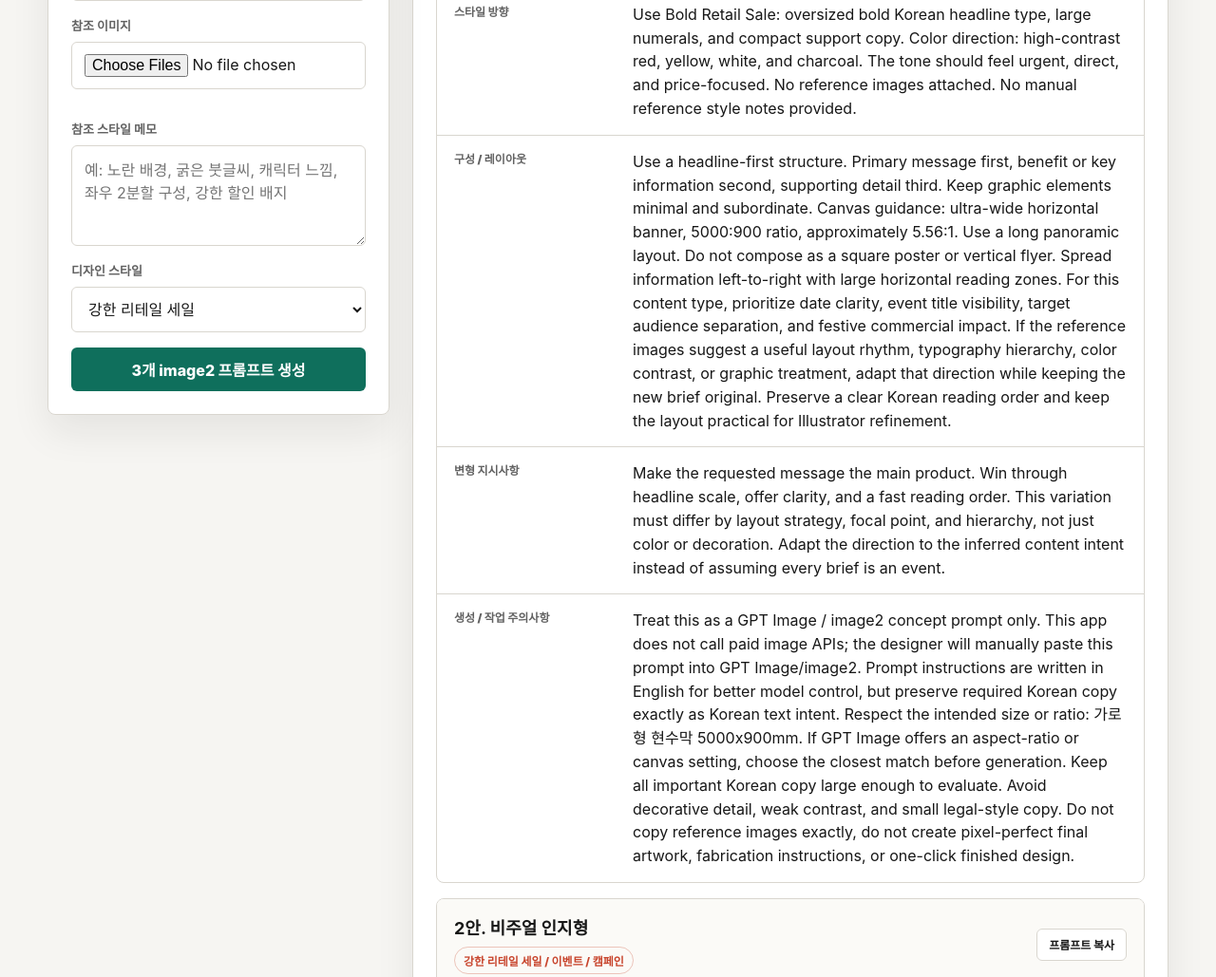
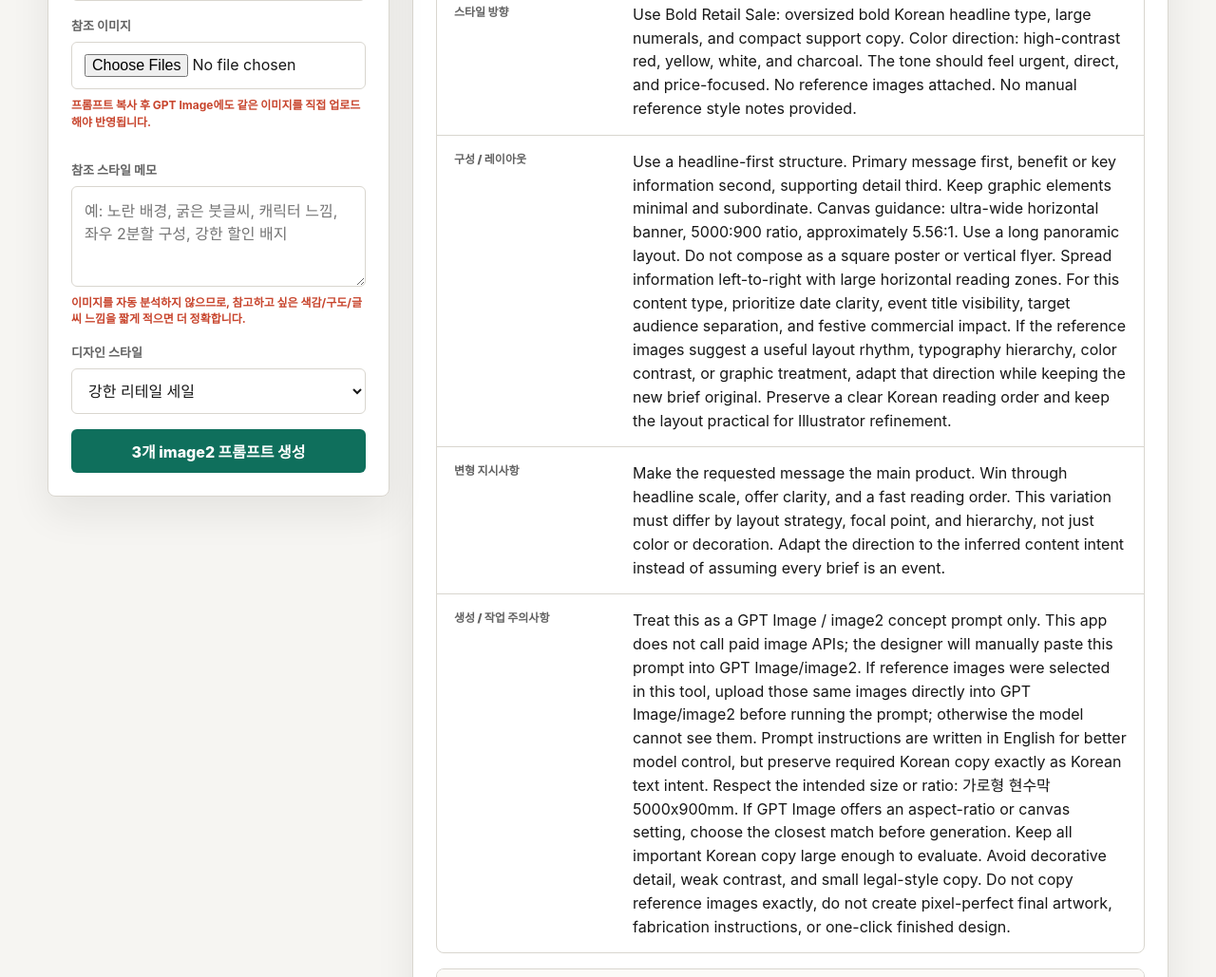
Before and after one commit to samwonad/samwonprompt, a plain HTML site: page prototype/index.html in a window 1280 px wide. Shown: the part 519-1548 px from the top of the page at 95% size. Drawn offline with Linux system fonts and the light colour scheme.

Commit message:
Clarify reference image workflow

```diff
--- a/prototype/app.js
+++ b/prototype/app.js
@@ -236,7 +236,7 @@ function createPromptVariation(
   const ratioGuidance = getRatioGuidance(targetSize);
   const referenceSummary =
     referenceFiles.length > 0
-      ? `Reference images attached by the user: ${referenceFiles.join(", ")}. Use them only as style and composition references, not as assets to copy exactly.`
+      ? `The user has selected ${referenceFiles.length} reference image(s) in the prompt tool. The designer must upload the same reference image(s) directly into GPT Image/image2 together with this prompt. Analyze the uploaded reference image(s) for style, composition, typography hierarchy, color contrast, visual energy, and commercial layout direction. Use them only as references, not as assets to copy exactly.`
       : "No reference images attached.";
   const referenceDirection =
     referenceNotes.length > 0
@@ -270,7 +270,7 @@ function createPromptVariation(
       {
         name: "production notes",
         label: "\uc0dd\uc131 / \uc791\uc5c5 \uc8fc\uc758\uc0ac\ud56d",
-        text: `Treat this as a GPT Image / image2 concept prompt only. This app does not call paid image APIs; the designer will manually paste this prompt into GPT Image/image2. Prompt instructions are written in English for better model control, but preserve required Korean copy exactly as Korean text intent. Respect the intended size or ratio: ${targetSize}. If GPT Image offers an aspect-ratio or canvas setting, choose the closest match before generation. Keep all important Korean copy large enough to evaluate. Avoid ${style.avoid}. Do not copy reference images exactly, do not create pixel-perfect final artwork, fabrication instructions, or one-click finished design.`,
+        text: `Treat this as a GPT Image / image2 concept prompt only. This app does not call paid image APIs; the designer will manually paste this prompt into GPT Image/image2. If reference images were selected in this tool, upload those same images directly into GPT Image/image2 before running the prompt; otherwise the model cannot see them. Prompt instructions are written in English for better model control, but preserve required Korean copy exactly as Korean text intent. Respect the intended size or ratio: ${targetSize}. If GPT Image offers an aspect-ratio or canvas setting, choose the closest match before generation. Keep all important Korean copy large enough to evaluate. Avoid ${style.avoid}. Do not copy reference images exactly, do not create pixel-perfect final artwork, fabrication instructions, or one-click finished design.`,
       },
     ],
   };
--- a/prototype/index.html
+++ b/prototype/index.html
@@ -50,6 +50,7 @@
           <label class="field">
             <span>참조 이미지</span>
             <input id="reference-images" name="referenceImages" type="file" accept="image/*" multiple />
+            <small>프롬프트 복사 후 GPT Image에도 같은 이미지를 직접 업로드해야 반영됩니다.</small>
           </label>
 
           <div id="reference-preview" class="reference-preview" aria-live="polite"></div>
@@ -62,6 +63,7 @@
               rows="4"
               placeholder="예: 노란 배경, 굵은 붓글씨, 캐릭터 느낌, 좌우 2분할 구성, 강한 할인 배지"
             ></textarea>
+            <small>이미지를 자동 분석하지 않으므로, 참고하고 싶은 색감/구도/글씨 느낌을 짧게 적으면 더 정확합니다.</small>
           </label>
 
           <label class="field">
--- a/prototype/styles.css
+++ b/prototype/styles.css
@@ -106,6 +106,13 @@ h2 {
   color: var(--muted);
   font-size: 13px;
   font-weight: 700;
+}
+
+.field small {
+  color: var(--warning);
+  font-size: 12px;
+  font-weight: 700;
+  line-height: 1.45;
 }
 
 input,
```
